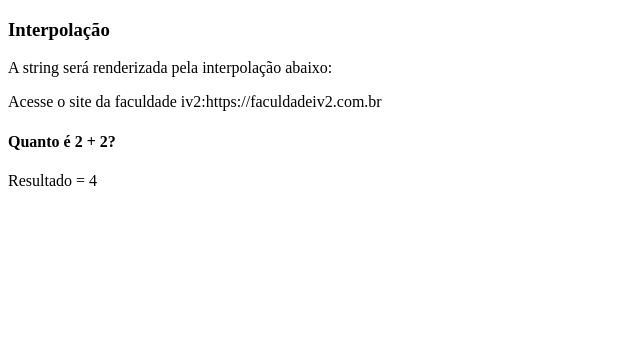
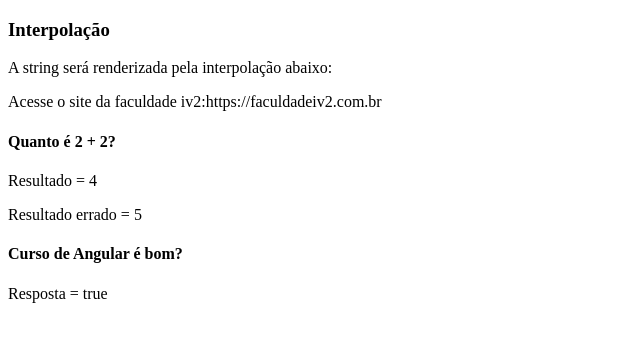
Before and after one commit to GuilhermeMesquita/angular-iv2, an Angular app in the folder databinding/: page / in a window 1280 px wide. Shown: the top 342 px of the page, without its empty margins (0-640 px from the left). Built offline with nearby package versions, Linux system fonts and the light colour scheme.

Commit message:
added databinding components functions

```diff
--- a/databinding/src/app/databinding/databinding.component.html
+++ b/databinding/src/app/databinding/databinding.component.html
@@ -5,5 +5,8 @@
         <p>Acesse o site da faculdade iv2:{{url}}</p>
         <h4>Quanto é 2 + 2?</h4>
         <p>Resultado = {{2 + 2}}</p>
+        <p>Resultado errado = {{2 + 2 + getValor()}}</p>
+        <h4>Curso de Angular é bom?</h4>
+        <p>Resposta = {{cursoAngular && getGoodCourse()}}</p>
     </div>
 </section>
--- a/databinding/src/app/databinding/databinding.component.ts
+++ b/databinding/src/app/databinding/databinding.component.ts
@@ -8,6 +8,15 @@ import { Component, OnInit } from '@angular/core';
 export class DatabindingComponent implements OnInit {
 
   url: string = "https://faculdadeiv2.com.br";
+  cursoAngular: boolean = true;
+
+  getValor() {
+    return 1;
+  }
+
+  getGoodCourse() {
+    return true;
+  }
 
   constructor() { }
 
```
